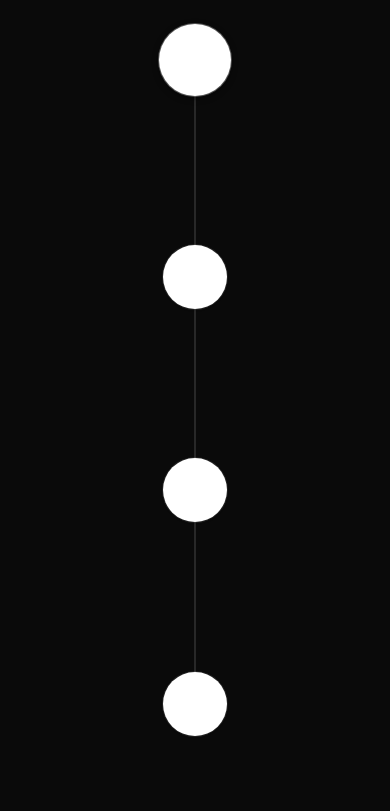
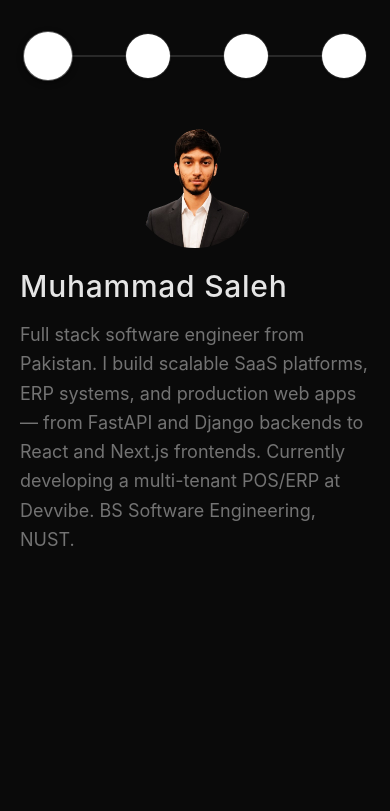
Before and after one commit to muhammadsaleh14/portfolio, a React (Vite) app: page / in a window 390 px wide. Shown: the top 811 px of the page. Built offline with nearby package versions, Linux system fonts and the light colour scheme.

Commit message:
made it mobile responsive

```diff
--- a/index.html
+++ b/index.html
@@ -3,7 +3,7 @@
   <head>
     <meta charset="UTF-8" />
     <link rel="icon" type="image/svg+xml" href="/favicon.svg" />
-    <meta name="viewport" content="width=device-width, initial-scale=1.0" />
+    <meta name="viewport" content="width=device-width, initial-scale=1.0, viewport-fit=cover" />
     <title>Muhammad Saleh</title>
   </head>
   <body>
--- a/src/components/Dot.tsx
+++ b/src/components/Dot.tsx
@@ -8,8 +8,14 @@ type DotProps = {
 }
 
 const sizeClasses: Record<DotSize, { idle: string; active: string }> = {
-  main: { idle: 'size-16', active: 'size-[4.5rem]' },
-  sub: { idle: 'size-10', active: 'size-12' },
+  main: {
+    idle: 'size-11 md:size-16',
+    active: 'size-12 md:size-[4.5rem]',
+  },
+  sub: {
+    idle: 'size-8 md:size-10',
+    active: 'size-9 md:size-12',
+  },
 }
 
 export function Dot({ label, isActive, size = 'main', onClick }: DotProps) {
--- a/src/components/DotNav.tsx
+++ b/src/components/DotNav.tsx
@@ -1,6 +1,6 @@
 import type { PortfolioSection } from '../data/portfolio'
 import { Dot } from './Dot'
-import { ProjectSubNav } from './ProjectSubNav'
+import { ProjectSubNavDesktop, ProjectSubNavMobile } from './ProjectSubNav'
 
 type DotNavProps = {
   sections: PortfolioSection[]
@@ -17,19 +17,24 @@ export function DotNav({
   onSelectSection,
   onSelectProject,
 }: DotNavProps) {
+  const activeSection = sections[activeIndex]
+  const showProjects = activeSection.projects && activeSection.projects.length > 0
+
   return (
+    <div className="flex w-full shrink-0 flex-col items-center gap-5 md:w-auto md:gap-0">
       <nav
-      className="relative flex h-[90svh] flex-col items-center justify-between py-6"
+        className="relative flex w-full max-w-md flex-row items-center justify-between px-2 py-2 md:h-[90svh] md:max-w-none md:flex-col md:justify-between md:px-0 md:py-6"
         aria-label="Portfolio sections"
       >
         <div
           aria-hidden
-        className="absolute top-10 bottom-10 left-1/2 w-px -translate-x-1/2 bg-white/25"
+          className="absolute top-1/2 right-4 left-4 h-px -translate-y-1/2 bg-white/25 md:top-10 md:right-auto md:bottom-10 md:left-1/2 md:h-auto md:w-px md:-translate-x-1/2 md:translate-y-0"
         />
 
         {sections.map((section, index) => {
           const isActive = index === activeIndex
-        const showProjects = isActive && section.projects && section.projects.length > 0
+          const showDesktopProjects =
+            isActive && section.projects && section.projects.length > 0
 
           return (
             <div key={section.id} className="relative flex items-center justify-center">
@@ -38,8 +43,8 @@ export function DotNav({
                 isActive={isActive}
                 onClick={() => onSelectSection(index)}
               />
-            {showProjects && (
-              <ProjectSubNav
+              {showDesktopProjects && (
+                <ProjectSubNavDesktop
                   projects={section.projects!}
                   activeProjectId={activeProjectId}
                   onSelect={onSelectProject}
@@ -49,5 +54,14 @@ export function DotNav({
           )
         })}
       </nav>
+
+      {showProjects && (
+        <ProjectSubNavMobile
+          projects={activeSection.projects!}
+          activeProjectId={activeProjectId}
+          onSelect={onSelectProject}
+        />
+      )}
+    </div>
   )
 }
--- a/src/components/PortfolioLayout.tsx
+++ b/src/components/PortfolioLayout.tsx
@@ -7,8 +7,8 @@ type PortfolioLayoutProps = {
 
 export function PortfolioLayout({ navigation, detail }: PortfolioLayoutProps) {
   return (
-    <main className="grid min-h-svh w-full place-items-center overflow-hidden bg-neutral-950 px-6">
-      <div className="flex w-full max-w-[1400px] -translate-x-[8%] items-center gap-[min(8vw,6rem)] max-lg:-translate-x-[4%] max-sm:-translate-x-0 max-sm:flex-col max-sm:gap-10">
+    <main className="min-h-svh w-full overflow-x-hidden bg-neutral-950 px-4 py-6 md:grid md:place-items-center md:overflow-hidden md:px-6 md:py-0">
+      <div className="mx-auto flex w-full max-w-[1400px] flex-col items-center gap-8 md:-translate-x-[8%] md:flex-row md:items-center md:gap-[min(8vw,6rem)] lg:-translate-x-[8%]">
         {navigation}
         {detail}
       </div>
--- a/src/components/ProjectSubNav.tsx
+++ b/src/components/ProjectSubNav.tsx
@@ -7,9 +7,13 @@ type ProjectSubNavProps = {
   onSelect: (projectId: string) => void
 }
 
-export function ProjectSubNav({ projects, activeProjectId, onSelect }: ProjectSubNavProps) {
+export function ProjectSubNavDesktop({
+  projects,
+  activeProjectId,
+  onSelect,
+}: ProjectSubNavProps) {
   return (
-    <div className="absolute top-1/2 left-[calc(100%+2rem)] -translate-y-1/2">
+    <div className="absolute top-1/2 left-[calc(100%+2rem)] hidden -translate-y-1/2 md:block">
       <div
         aria-hidden
         className="absolute top-1/2 -left-8 h-px w-8 -translate-y-1/2 bg-white/25"
@@ -35,3 +39,30 @@ export function ProjectSubNav({ projects, activeProjectId, onSelect }: ProjectSu
     </div>
   )
 }
+
+export function ProjectSubNavMobile({
+  projects,
+  activeProjectId,
+  onSelect,
+}: ProjectSubNavProps) {
+  return (
+    <nav
+      className="relative flex w-full max-w-md flex-row items-center justify-between px-2 md:hidden"
+      aria-label="Projects"
+    >
+      <div
+        aria-hidden
+        className="absolute top-1/2 right-4 left-4 h-px -translate-y-1/2 bg-white/25"
+      />
+      {projects.map((project) => (
+        <Dot
+          key={project.id}
+          label={project.title}
+          size="sub"
+          isActive={project.id === activeProjectId}
+          onClick={() => onSelect(project.id)}
+        />
+      ))}
+    </nav>
+  )
+}
--- a/src/components/SectionDetail.tsx
+++ b/src/components/SectionDetail.tsx
@@ -14,11 +14,11 @@ export function SectionDetail({ section, project }: SectionDetailProps) {
   return (
     <article
       key={detailKey}
-      className="flex min-h-[50svh] w-[min(52vw,56rem)] flex-col justify-center animate-detail-in max-lg:w-[min(62vw,48rem)] max-sm:w-[85vw]"
+      className="flex w-full flex-col justify-center px-1 pb-8 animate-detail-in md:min-h-[50svh] md:w-[min(52vw,56rem)] md:px-0 md:pb-0 lg:w-[min(52vw,56rem)]"
       aria-live="polite"
     >
       {project && (
-        <p className="mb-3 text-xl font-medium tracking-wide text-neutral-600 max-sm:text-lg">
+        <p className="mb-2 text-base font-medium tracking-wide text-neutral-600 md:mb-3 md:text-xl">
           {section.title}
         </p>
       )}
@@ -27,14 +27,14 @@ export function SectionDetail({ section, project }: SectionDetailProps) {
         <img
           src={section.image}
           alt={section.imageAlt ?? ''}
-          className="mb-8 size-56 rounded-full object-cover object-top max-sm:size-44"
+          className="mb-5 size-32 self-center rounded-full object-cover object-top md:mb-8 md:size-56 md:self-auto"
         />
       )}
 
-      <h1 className="mb-6 text-5xl font-medium tracking-wide text-neutral-200 max-sm:text-4xl">
+      <h1 className="mb-4 text-3xl font-medium tracking-wide text-neutral-200 md:mb-6 md:text-5xl">
         {title}
       </h1>
-      <p className="m-0 max-w-3xl text-3xl leading-relaxed text-neutral-500 max-sm:text-2xl">
+      <p className="m-0 max-w-3xl text-lg leading-relaxed text-neutral-500 md:text-3xl">
         {body}
       </p>
 
@@ -43,7 +43,7 @@ export function SectionDetail({ section, project }: SectionDetailProps) {
           href={project.href}
           target="_blank"
           rel="noreferrer"
-          className="mt-10 inline-block border-b border-white/10 text-2xl text-neutral-500 no-underline transition-colors duration-200 hover:border-white/25 hover:text-neutral-300 max-sm:text-xl"
+          className="mt-6 inline-block border-b border-white/10 text-lg text-neutral-500 no-underline transition-colors duration-200 hover:border-white/25 hover:text-neutral-300 md:mt-10 md:text-2xl"
         >
           View project
         </a>
--- a/src/components/SectionLinks.tsx
+++ b/src/components/SectionLinks.tsx
@@ -9,14 +9,14 @@ type SectionLinksProps = {
 
 export function SectionLinks({ links }: SectionLinksProps) {
   return (
-    <ul className="mt-10 flex list-none flex-wrap gap-x-8 gap-y-4 p-0">
+    <ul className="mt-6 flex list-none flex-wrap gap-x-5 gap-y-3 p-0 md:mt-10 md:gap-x-8 md:gap-y-4">
       {links.map((link) => (
         <li key={link.label}>
           <a
             href={link.href}
             target={link.href.startsWith('mailto:') ? undefined : '_blank'}
             rel={link.href.startsWith('mailto:') ? undefined : 'noreferrer'}
-            className="border-b border-white/10 text-2xl text-neutral-500 no-underline transition-colors duration-200 hover:border-white/25 hover:text-neutral-300 max-sm:text-xl"
+            className="border-b border-white/10 text-lg text-neutral-500 no-underline transition-colors duration-200 hover:border-white/25 hover:text-neutral-300 md:text-2xl"
           >
             {link.label}
           </a>
--- a/src/index.css
+++ b/src/index.css
@@ -24,6 +24,8 @@
 
   body {
     @apply m-0 min-h-svh bg-neutral-950 font-sans text-neutral-400 antialiased;
+    padding: env(safe-area-inset-top) env(safe-area-inset-right) env(safe-area-inset-bottom)
+      env(safe-area-inset-left);
   }
 
   #root {
```
Lines whose indentation alone changed are shown as unchanged.
